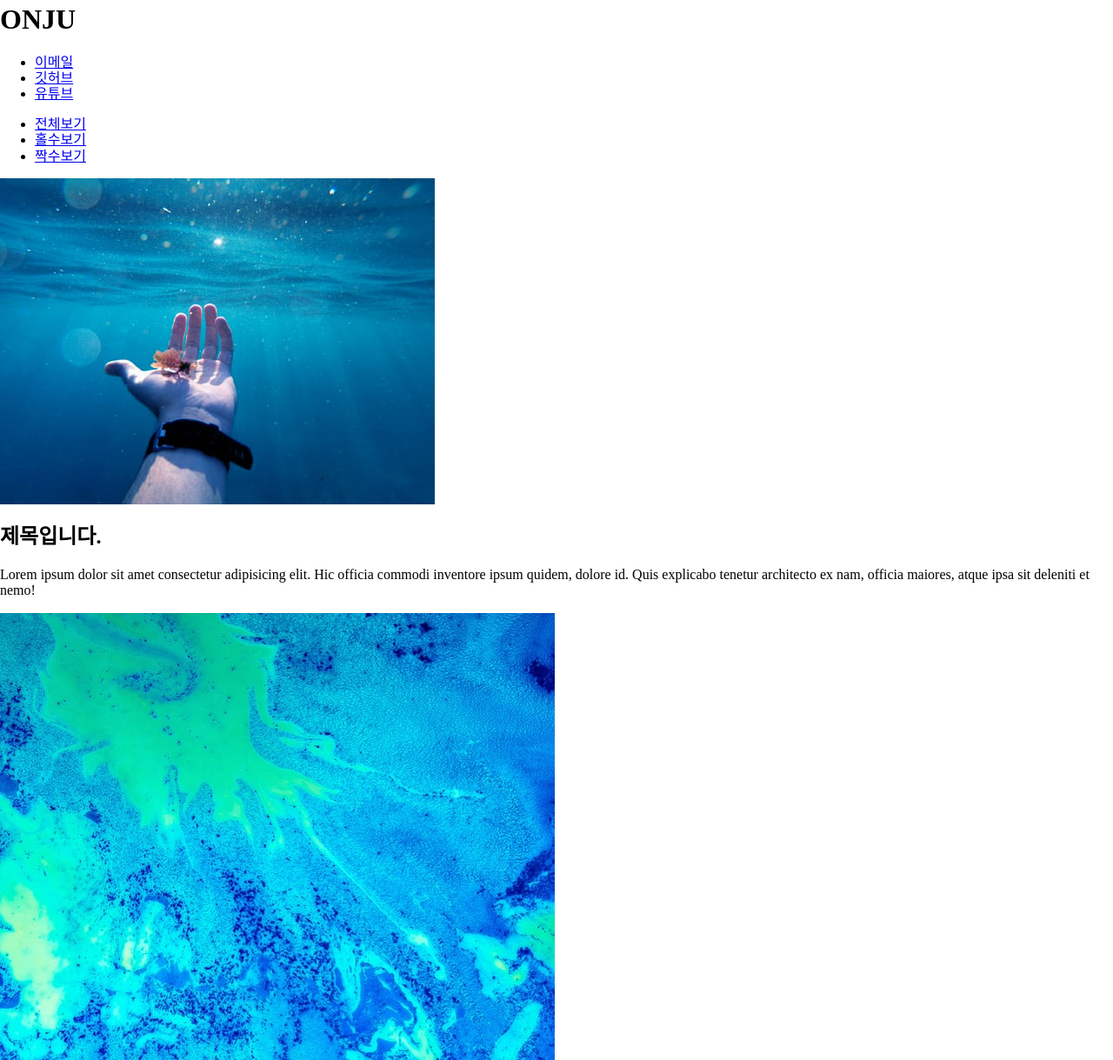
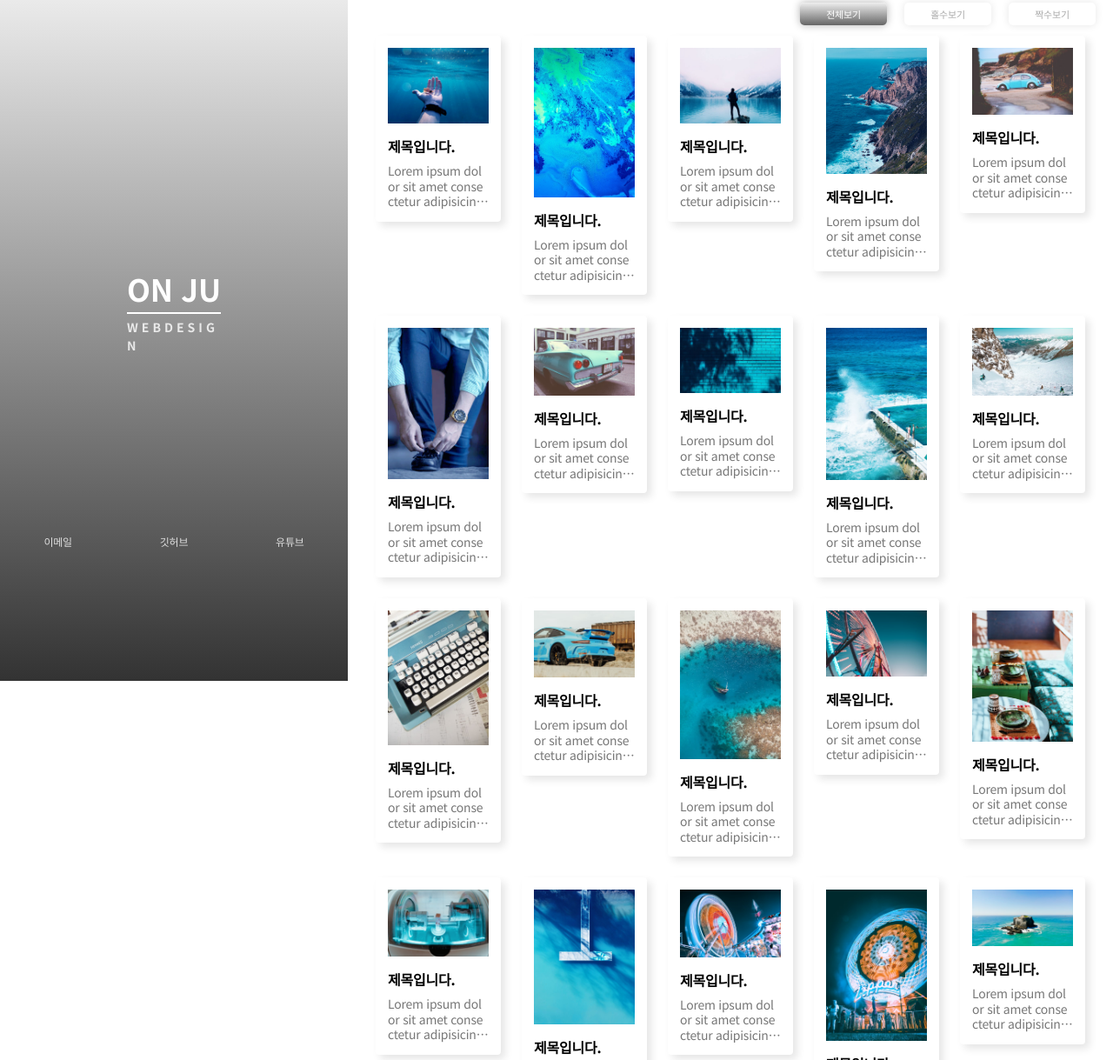
Before and after one commit to kwononju/responsive-page, a plain HTML site: page index.html in a window 1280 px wide. Shown: the part 17-1236 px from the top of the page at 87% size. Drawn offline with Linux system fonts and the light colour scheme; files that its build step writes are made by us from their sources.

Commit message:
메인 영역, 솔팅 메뉴, 카드 디자인

```diff
--- a/css/global.css
+++ b/css/global.css
@@ -0,0 +1,36 @@
+@charset "utf-8";
+@import url("https://fonts.googleapis.com/css2?family=Noto+Sans+KR:wght@100..900&display=swap");
+
+* {
+ margin: 0;
+ padding: 0;
+ box-sizing: border-box;
+}
+html,
+body {
+ font-family: "Noto Sans KR", sans-serif;
+ font-optical-sizing: auto;
+ font-weight: 400;
+ font-style: normal;
+ font-size: 10px;
+ line-height: 1.5;
+ letter-spacing: -0.23px;
+ text-size-adjust: 100%;
+ word-break: break-all;
+ color: #000;
+ background-color: #fff;
+ overflow-x: hidden;
+}
+ul,
+ol,
+li {
+ list-style: none;
+}
+a {
+ text-decoration: none;
+ color: 0;
+}
+img {
+ border: 0;
+ vertical-align: middle;
+}
--- /dev/null
+++ b/css/header/header.css
@@ -0,0 +1,66 @@
+.header {
+ position: fixed;
+ left: 0;
+ top: 0;
+ width: 400px;
+ height: 100%;
+ background: linear-gradient(to top, #333, #eee);
+ display: flex;
+ flex-direction: column;
+ justify-content: space-between;
+ align-items: center;
+ padding-top: 30rem;
+ padding-bottom: 15rem;
+}
+.header h1 {
+ position: relative;
+ font-size: 3.5rem;
+ text-align: center;
+ color: #fff;
+}
+.header h1::before {
+ content: "WEBDESIGN";
+ display: block;
+ position: absolute;
+ top: 100%;
+ left: 0;
+ width: 100%;
+ font-size: 1.4rem;
+ text-align: left;
+ letter-spacing: 4px;
+ opacity: 0.8;
+}
+.header h1::after {
+ content: "";
+ display: block;
+ width: 100%;
+ height: 2px;
+ background-color: #fff;
+ margin-bottom: 5px;
+}
+.header ul {
+ position: relative;
+ width: 100%;
+ display: flex;
+ justify-content: space-around;
+ align-items: center;
+}
+.header ul li a {
+ font-size: 1.2rem;
+ color: #fff;
+ opacity: 0.8;
+}
+.header ul li a::after {
+ content: "";
+ display: block;
+ width: 0;
+ height: 1px;
+ background-color: #fff;
+ transition: all 0.5s;
+}
+.header ul li:hover a {
+ opacity: 1;
+}
+.header ul li:hover a::after {
+ width: 100%;
+}
--- /dev/null
+++ b/css/main/main.css
@@ -0,0 +1,84 @@
+@charset "utf-8";
+
+.main {
+ position: relative;
+ margin-left: 400px;
+ padding: 20px;
+}
+
+.sorting {
+ position: relative;
+ width: 100%;
+ display: flex;
+ justify-content: flex-end;
+ align-items: center;
+ gap: 2rem;
+}
+.sorting li {
+}
+.sorting li a {
+ display: flex;
+ justify-content: center;
+ align-items: center;
+ width: 10rem;
+ height: 2.6rem;
+ font-size: 1.1rem;
+ color: #aaa;
+ line-height: 1;
+ border-radius: 0.5rem;
+ box-shadow: 0 0 10px rgba(0, 0, 0, 0.1);
+ background-color: #fff;
+}
+.sorting li:hover a {
+ box-shadow: 0 0 10px rgba(0, 0, 0, 0.3);
+}
+.sorting li.on a {
+ color: #fff;
+ background: linear-gradient(to top, #666, #eee);
+ box-shadow: 0 0 10px rgba(0, 0, 0, 0.3);
+}
+
+.section {
+ position: relative;
+ width: 100%;
+ display: flex;
+ flex-wrap: wrap;
+}
+.section article {
+ position: relative;
+ width: 20%;
+ padding: 1.2rem;
+ cursor: pointer;
+}
+.section article div {
+ position: relative;
+ width: 100%;
+ /* height: 100%; */
+ padding: 1.4rem;
+ background-color: #fff;
+ border-radius: 0.4rem;
+ box-shadow: 5px 5px 10px rgba(0, 0, 0, 0.1);
+ transition: all 0.3s;
+}
+.section article:hover div {
+ transform: translateY(-10px);
+ box-shadow: 5px 5px 10px rgba(0, 0, 0, 0.3);
+}
+.section article div img {
+ width: 100%;
+}
+.section article div h2 {
+ font-size: 1.6rem;
+ margin: 1.4rem 0 0.8rem;
+}
+.section article div p {
+ font-size: 1.4rem;
+ line-height: 1.25;
+ color: #777;
+ overflow: hidden;
+ text-overflow: ellipsis;
+ display: -webkit-box;
+ line-clamp: 3;
+ -webkit-line-clamp: 3;
+ -webkit-box-orient: vertical;
+}
--- a/index.html
+++ b/index.html
@@ -1,15 +1,18 @@
 <!DOCTYPE html>
 <html lang="ko">
  <head>
-    <meta charset="UTF-8">
-    <meta name="viewport" content="width=device-width, initial-scale=1.0">
+  <meta charset="UTF-8" />
+  <meta name="viewport" content="width=device-width, initial-scale=1.0" />
   <title>반응형 웹페이지 실습 스터디</title>
-    <link rel="stylesheet" href="css/normalize.css">
+  <link rel="stylesheet" href="css/normalize.css" />
+  <link rel="stylesheet" href="css/global.css" />
+  <link rel="stylesheet" href="css/header.css" />
+  <link rel="stylesheet" href="css/main/main.css" />
   <script src="js/script.js"></script>
  </head>
  <body>
   <header class="header">
-<h1>ONJU</h1>
+   <h1>ON JU</h1>
    <ul>
     <li>
      <a href="#">이메일</a>
@@ -25,7 +28,7 @@
 
   <main class="main">
    <!-- sorting -->
-        <ul>
+   <ul class="sorting">
     <li class="on"><a href="*">전체보기</a></li>
     <li><a href=".odd">홀수보기</a></li>
     <li><a href=".even">짝수보기</a></li>
@@ -34,142 +37,222 @@
    <section class="section">
     <article class="odd">
      <div>
-                    <img src="images/p1.jpg" alt="이미지1">
+      <img src="images/p1.jpg" alt="이미지1" />
       <h2>제목입니다.</h2>
-                 <p>Lorem ipsum dolor sit amet consectetur adipisicing elit. Hic officia commodi inventore ipsum quidem, dolore id. Quis explicabo tenetur architecto ex nam, officia maiores, atque ipsa sit deleniti et nemo!</p>
+      <p>
+       Lorem ipsum dolor sit amet consectetur adipisicing elit. Culpa, unde ad
+       quae ea doloribus rem similique, voluptate nam incidunt atque tempora
+       quam. Quam odio facilis omnis eum nesciunt, velit ab.
+      </p>
      </div>
     </article>
     <article class="even">
      <div>
-                    <img src="images/p2.jpg" alt="이미지2">
+      <img src="images/p2.jpg" alt="이미지2" />
       <h2>제목입니다.</h2>
-                 <p>Lorem ipsum dolor sit amet consectetur adipisicing elit. Hic officia commodi inventore ipsum quidem, dolore id. Quis explicabo tenetur architecto ex nam, officia maiores, atque ipsa sit deleniti et nemo!</p>
+      <p>
+       Lorem ipsum dolor sit amet consectetur adipisicing elit. Culpa, unde ad
+       quae ea doloribus rem similique, voluptate nam incidunt atque tempora
+       quam. Quam odio facilis omnis eum nesciunt, velit ab.
+      </p>
      </div>
     </article>
     <article class="odd">
      <div>
-                    <img src="images/p3.jpg" alt="이미지3">
+      <img src="images/p3.jpg" alt="이미지3" />
       <h2>제목입니다.</h2>
-                 <p>Lorem ipsum dolor sit amet consectetur adipisicing elit. Hic officia commodi inventore ipsum quidem, dolore id. Quis explicabo tenetur architecto ex nam, officia maiores, atque ipsa sit deleniti et nemo!</p>
+      <p>
+       Lorem ipsum dolor sit amet consectetur adipisicing elit. Culpa, unde ad
+       quae ea doloribus rem similique, voluptate nam incidunt atque tempora
+       quam. Quam odio facilis omnis eum nesciunt, velit ab.
+      </p>
      </div>
     </article>
     <article class="even">
      <div>
-                    <img src="images/p4.jpg" alt="이미지4">
+      <img src="images/p4.jpg" alt="이미지4" />
       <h2>제목입니다.</h2>
-                 <p>Lorem ipsum dolor sit amet consectetur adipisicing elit. Hic officia commodi inventore ipsum quidem, dolore id. Quis explicabo tenetur architecto ex nam, officia maiores, atque ipsa sit deleniti et nemo!</p>
+      <p>
+       Lorem ipsum dolor sit amet consectetur adipisicing elit. Culpa, unde ad
+       quae ea doloribus rem similique, voluptate nam incidunt atque tempora
+       quam. Quam odio facilis omnis eum nesciunt, velit ab.
+      </p>
      </div>
     </article>
     <article class="odd">
      <div>
-                    <img src="images/p5.jpg" alt="이미지5">
+      <img src="images/p5.jpg" alt="이미지5" />
       <h2>제목입니다.</h2>
-                 <p>Lorem ipsum dolor sit amet consectetur adipisicing elit. Hic officia commodi inventore ipsum quidem, dolore id. Quis explicabo tenetur architecto ex nam, officia maiores, atque ipsa sit deleniti et nemo!</p>
+      <p>
+       Lorem ipsum dolor sit amet consectetur adipisicing elit. Culpa, unde ad
+       quae ea doloribus rem similique, voluptate nam incidunt atque tempora
+       quam. Quam odio facilis omnis eum nesciunt, velit ab.
+      </p>
      </div>
     </article>
     <article class="even">
      <div>
-                    <img src="images/p6.jpg" alt="이미지6">
+      <img src="images/p6.jpg" alt="이미지6" />
       <h2>제목입니다.</h2>
-                 <p>Lorem ipsum dolor sit amet consectetur adipisicing elit. Hic officia commodi inventore ipsum quidem, dolore id. Quis explicabo tenetur architecto ex nam, officia maiores, atque ipsa sit deleniti et nemo!</p>
+      <p>
+       Lorem ipsum dolor sit amet consectetur adipisicing elit. Culpa, unde ad
+       quae ea doloribus rem similique, voluptate nam incidunt atque tempora
+       quam. Quam odio facilis omnis eum nesciunt, velit ab.
+      </p>
      </div>
     </article>
     <article class="odd">
      <div>
-                    <img src="images/p7.jpg" alt="이미지7">
+      <img src="images/p7.jpg" alt="이미지7" />
       <h2>제목입니다.</h2>
-                 <p>Lorem ipsum dolor sit amet consectetur adipisicing elit. Hic officia commodi inventore ipsum quidem, dolore id. Quis explicabo tenetur architecto ex nam, officia maiores, atque ipsa sit deleniti et nemo!</p>
+      <p>
+       Lorem ipsum dolor sit amet consectetur adipisicing elit. Culpa, unde ad
+       quae ea doloribus rem similique, voluptate nam incidunt atque tempora
+       quam. Quam odio facilis omnis eum nesciunt, velit ab.
+      </p>
      </div>
     </article>
     <article class="even">
      <div>
-                    <img src="images/p8.jpg" alt="이미지8">
+      <img src="images/p8.jpg" alt="이미지8" />
       <h2>제목입니다.</h2>
-                 <p>Lorem ipsum dolor sit amet consectetur adipisicing elit. Hic officia commodi inventore ipsum quidem, dolore id. Quis explicabo tenetur architecto ex nam, officia maiores, atque ipsa sit deleniti et nemo!</p>
+      <p>
+       Lorem ipsum dolor sit amet consectetur adipisicing elit. Culpa, unde ad
+       quae ea doloribus rem similique, voluptate nam incidunt atque tempora
+       quam. Quam odio facilis omnis eum nesciunt, velit ab.
+      </p>
      </div>
     </article>
     <article class="odd">
      <div>
-                    <img src="images/p9.jpg" alt="이미지9">
+      <img src="images/p9.jpg" alt="이미지9" />
       <h2>제목입니다.</h2>
-                 <p>Lorem ipsum dolor sit amet consectetur adipisicing elit. Hic officia commodi inventore ipsum quidem, dolore id. Quis explicabo tenetur architecto ex nam, officia maiores, atque ipsa sit deleniti et nemo!</p>
+      <p>
+       Lorem ipsum dolor sit amet consectetur adipisicing elit. Culpa, unde ad
+       quae ea doloribus rem similique, voluptate nam incidunt atque tempora
+       quam. Quam odio facilis omnis eum nesciunt, velit ab.
+      </p>
      </div>
     </article>
     <article class="even">
      <div>
-                    <img src="images/p10.jpg" alt="이미지10">
+      <img src="images/p10.jpg" alt="이미지10" />
       <h2>제목입니다.</h2>
-                 <p>Lorem ipsum dolor sit amet consectetur adipisicing elit. Hic officia commodi inventore ipsum quidem, dolore id. Quis explicabo tenetur architecto ex nam, officia maiores, atque ipsa sit deleniti et nemo!</p>
+      <p>
+       Lorem ipsum dolor sit amet consectetur adipisicing elit. Culpa, unde ad
+       quae ea doloribus rem similique, voluptate nam incidunt atque tempora
+       quam. Quam odio facilis omnis eum nesciunt, velit ab.
+      </p>
      </div>
     </article>
     <article class="odd">
      <div>
-                    <img src="images/p11.jpg" alt="이미지11">
+      <img src="images/p11.jpg" alt="이미지11" />
       <h2>제목입니다.</h2>
-                 <p>Lorem ipsum dolor sit amet consectetur adipisicing elit. Hic officia commodi inventore ipsum quidem, dolore id. Quis explicabo tenetur architecto ex nam, officia maiores, atque ipsa sit deleniti et nemo!</p>
+      <p>
+       Lorem ipsum dolor sit amet consectetur adipisicing elit. Culpa, unde ad
+       quae ea doloribus rem similique, voluptate nam incidunt atque tempora
+       quam. Quam odio facilis omnis eum nesciunt, velit ab.
+      </p>
      </div>
     </article>
     <article class="even">
      <div>
-                    <img src="images/p12.jpg" alt="이미지12">
+      <img src="images/p12.jpg" alt="이미지12" />
       <h2>제목입니다.</h2>
-                 <p>Lorem ipsum dolor sit amet consectetur adipisicing elit. Hic officia commodi inventore ipsum quidem, dolore id. Quis explicabo tenetur architecto ex nam, officia maiores, atque ipsa sit deleniti et nemo!</p>
+      <p>
+       Lorem ipsum dolor sit amet consectetur adipisicing elit. Culpa, unde ad
+       quae ea doloribus rem similique, voluptate nam incidunt atque tempora
+       quam. Quam odio facilis omnis eum nesciunt, velit ab.
+      </p>
      </div>
     </article>
     <article class="odd">
      <div>
-                    <img src="images/p13.jpg" alt="이미지13">
+      <img src="images/p13.jpg" alt="이미지13" />
       <h2>제목입니다.</h2>
-                 <p>Lorem ipsum dolor sit amet consectetur adipisicing elit. Hic officia commodi inventore ipsum quidem, dolore id. Quis explicabo tenetur architecto ex nam, officia maiores, atque ipsa sit deleniti et nemo!</p>
+      <p>
+       Lorem ipsum dolor sit amet consectetur adipisicing elit. Culpa, unde ad
+       quae ea doloribus rem similique, voluptate nam incidunt atque tempora
+       quam. Quam odio facilis omnis eum nesciunt, velit ab.
+      </p>
      </div>
     </article>
     <article class="even">
      <div>
-                    <img src="images/p14.jpg" alt="이미지14">
+      <img src="images/p14.jpg" alt="이미지14" />
       <h2>제목입니다.</h2>
-                 <p>Lorem ipsum dolor sit amet consectetur adipisicing elit. Hic officia commodi inventore ipsum quidem, dolore id. Quis explicabo tenetur architecto ex nam, officia maiores, atque ipsa sit deleniti et nemo!</p>
+      <p>
+       Lorem ipsum dolor sit amet consectetur adipisicing elit. Culpa, unde ad
+       quae ea doloribus rem similique, voluptate nam incidunt atque tempora
+       quam. Quam odio facilis omnis eum nesciunt, velit ab.
+      </p>
      </div>
     </article>
     <article class="odd">
      <div>
-                    <img src="images/p15.jpg" alt="이미지15">
+      <img src="images/p15.jpg" alt="이미지15" />
       <h2>제목입니다.</h2>
-                 <p>Lorem ipsum dolor sit amet consectetur adipisicing elit. Hic officia commodi inventore ipsum quidem, dolore id. Quis explicabo tenetur architecto ex nam, officia maiores, atque ipsa sit deleniti et nemo!</p>
+      <p>
+       Lorem ipsum dolor sit amet consectetur adipisicing elit. Culpa, unde ad
+       quae ea doloribus rem similique, voluptate nam incidunt atque tempora
+       quam. Quam odio facilis omnis eum nesciunt, velit ab.
+      </p>
      </div>
     </article>
     <article class="even">
      <div>
-                    <img src="images/p16.jpg" alt="이미지16">
+      <img src="images/p16.jpg" alt="이미지16" />
       <h2>제목입니다.</h2>
-                 <p>Lorem ipsum dolor sit amet consectetur adipisicing elit. Hic officia commodi inventore ipsum quidem, dolore id. Quis explicabo tenetur architecto ex nam, officia maiores, atque ipsa sit deleniti et nemo!</p>
+      <p>
+       Lorem ipsum dolor sit amet consectetur adipisicing elit. Culpa, unde ad
+       quae ea doloribus rem similique, voluptate nam incidunt atque tempora
+       quam. Quam odio facilis omnis eum nesciunt, velit ab.
+      </p>
      </div>
     </article>
     <article class="odd">
      <div>
-                    <img src="images/p17.jpg" alt="이미지17">
+      <img src="images/p17.jpg" alt="이미지17" />
       <h2>제목입니다.</h2>
-                 <p>Lorem ipsum dolor sit amet consectetur adipisicing elit. Hic officia commodi inventore ipsum quidem, dolore id. Quis explicabo tenetur architecto ex nam, officia maiores, atque ipsa sit deleniti et nemo!</p>
+      <p>
+       Lorem ipsum dolor sit amet consectetur adipisicing elit. Culpa, unde ad
+       quae ea doloribus rem similique, voluptate nam incidunt atque tempora
+       quam. Quam odio facilis omnis eum nesciunt, velit ab.
+      </p>
      </div>
     </article>
     <article class="even">
      <div>
-                    <img src="images/p18.jpg" alt="이미지18">
+      <img src="images/p18.jpg" alt="이미지18" />
       <h2>제목입니다.</h2>
-                 <p>Lorem ipsum dolor sit amet consectetur adipisicing elit. Hic officia commodi inventore ipsum quidem, dolore id. Quis explicabo tenetur architecto ex nam, officia maiores, atque ipsa sit deleniti et nemo!</p>
+      <p>
+       Lorem ipsum dolor sit amet consectetur adipisicing elit. Culpa, unde ad
+       quae ea doloribus rem similique, voluptate nam incidunt atque tempora
+       quam. Quam odio facilis omnis eum nesciunt, velit ab.
+      </p>
      </div>
     </article>
     <article class="odd">
      <div>
-                    <img src="images/p19.jpg" alt="이미지19">
+      <img src="images/p19.jpg" alt="이미지19" />
       <h2>제목입니다.</h2>
-                 <p>Lorem ipsum dolor sit amet consectetur adipisicing elit. Hic officia commodi inventore ipsum quidem, dolore id. Quis explicabo tenetur architecto ex nam, officia maiores, atque ipsa sit deleniti et nemo!</p>
+      <p>
+       Lorem ipsum dolor sit amet consectetur adipisicing elit. Culpa, unde ad
+       quae ea doloribus rem similique, voluptate nam incidunt atque tempora
+       quam. Quam odio facilis omnis eum nesciunt, velit ab.
+      </p>
      </div>
     </article>
     <article class="even">
      <div>
-                    <img src="images/p20.jpg" alt="이미지20">
+      <img src="images/p20.jpg" alt="이미지20" />
       <h2>제목입니다.</h2>
-                 <p>Lorem ipsum dolor sit amet consectetur adipisicing elit. Hic officia commodi inventore ipsum quidem, dolore id. Quis explicabo tenetur architecto ex nam, officia maiores, atque ipsa sit deleniti et nemo!</p>
+      <p>
+       Lorem ipsum dolor sit amet consectetur adipisicing elit. Culpa, unde ad
+       quae ea doloribus rem similique, voluptate nam incidunt atque tempora
+       quam. Quam odio facilis omnis eum nesciunt, velit ab.
+      </p>
      </div>
     </article>
    </section>
```
Also changed, not shown: css/style.css (deleted). Lines whose indentation alone changed are shown as unchanged.
